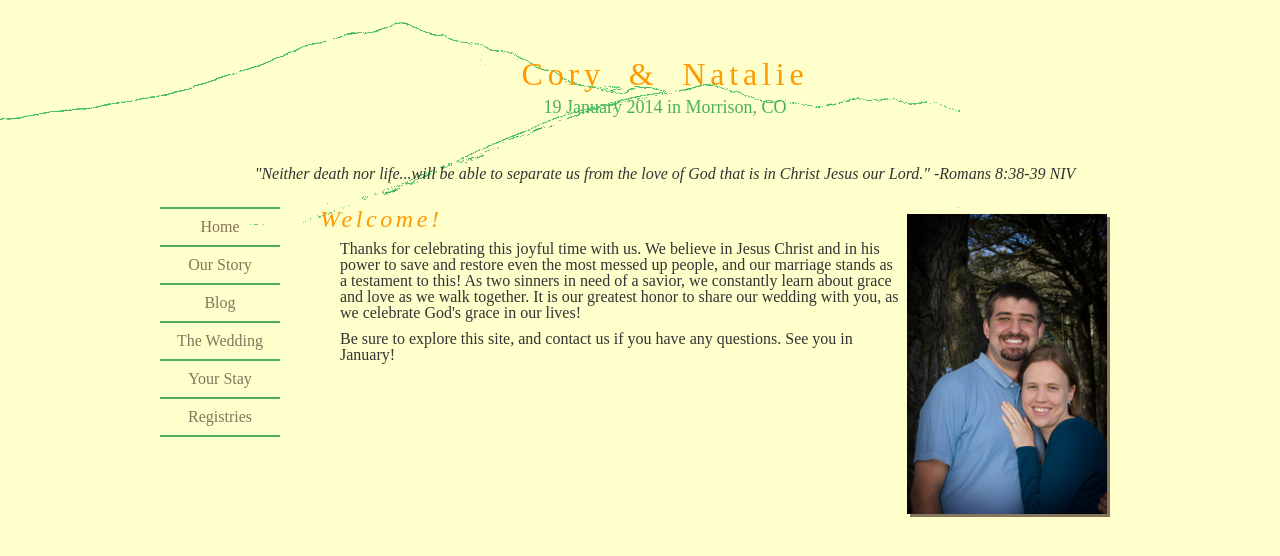
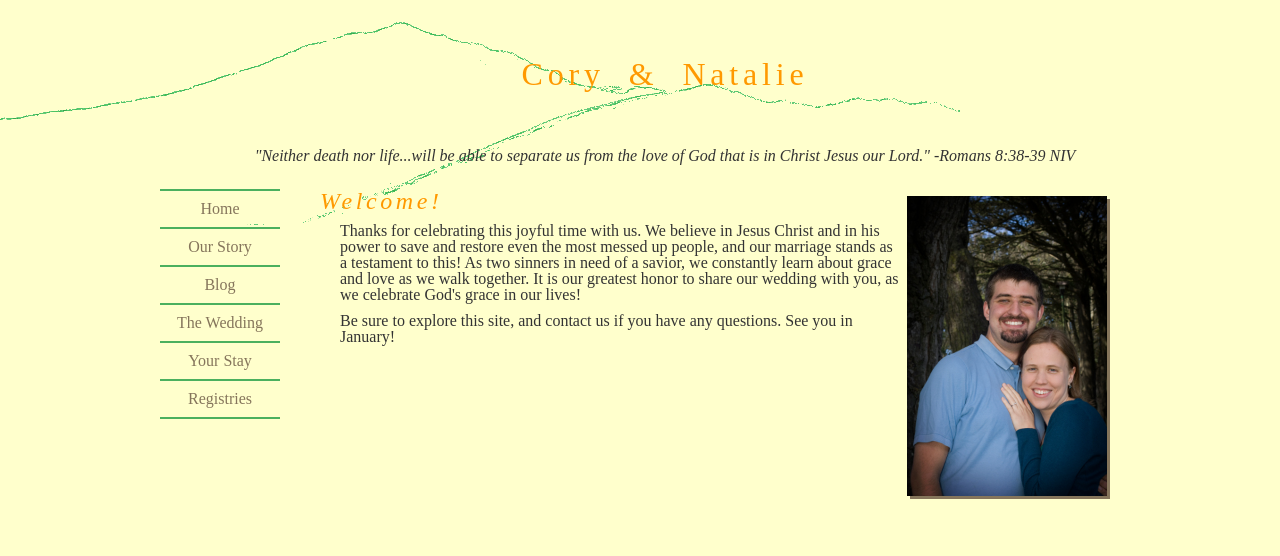
Before and after one commit to natalieh/wedding, a Jekyll site: the page built from index.html, in a window 1280 px wide. Shown: the top 556 px of the page. Built offline with Jekyll 4.4.1, drawn with Linux system fonts in a browser that asks for light colours.

Commit message:
Update header.html
Removed date

```diff
--- a/_includes/header.html
+++ b/_includes/header.html
@@ -1,6 +1,5 @@
 <header>
             <h1>Cory & Natalie</h1>
-            <h2>19 January 2014 in Morrison, CO</h2>
             <div id="verse">
             "Neither death nor life...will be able to separate us from the love of God that is in Christ Jesus our Lord." -Romans 8:38-39 NIV
             </div>
```
